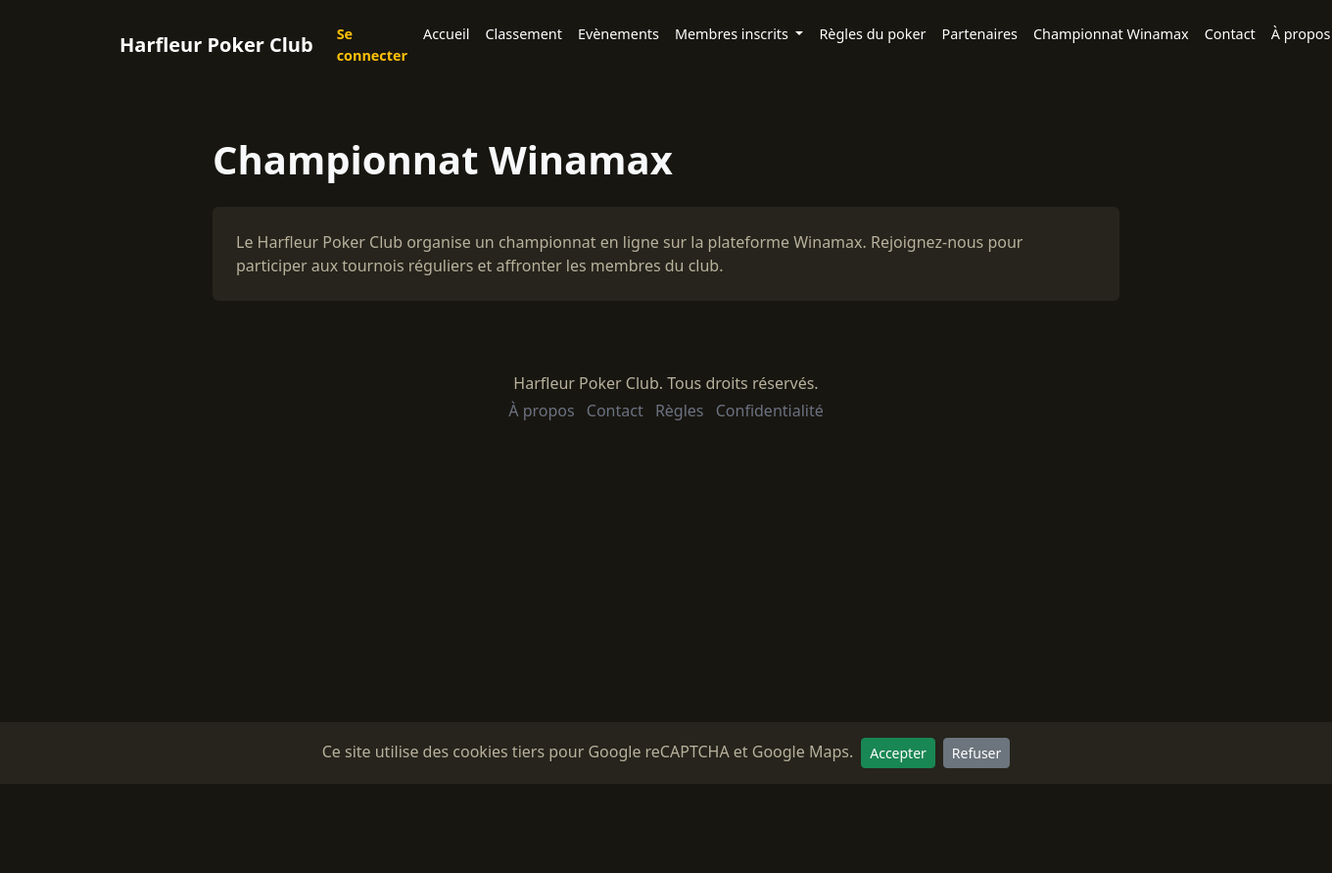
After one commit to Primzark/hpc, a PHP site: page /championnat-winamax in a window 1360 px wide. The commit adds this page. Shown: the whole page at 98% size. Run offline with PHP 8.4, Linux system fonts and the light colour scheme; some libraries are stand-ins or nearby versions.

Commit message:
feat: add Championnat Winamax page

```diff
--- a/index.php
+++ b/index.php
@@ -28,6 +28,7 @@
 $router->add('/ajouter-trombinoscope', 'src/Controller/AjouterTrombinoscopeController.php');
 $router->add('/supprimer-trombinoscope', 'src/Controller/SupprimerTrombinoscopeController.php');
 $router->add('/partenaires', 'src/Controller/PartenaireController.php');
+$router->add('/championnat-winamax', 'src/Controller/ChampionnatWinamaxController.php');
 $router->add('/regles', 'src/Controller/RegleController.php');
 $router->add('/contact', 'src/Controller/ContactController.php');
 $router->add('/propos', 'src/Controller/ProposController.php');
--- a/sitemap.xml
+++ b/sitemap.xml
@@ -20,6 +20,7 @@
   <url><loc>https://harfleurpokerclub76.fr/ajouter-trombinoscope</loc></url>
   <url><loc>https://harfleurpokerclub76.fr/supprimer-trombinoscope</loc></url>
   <url><loc>https://harfleurpokerclub76.fr/partenaires</loc></url>
+  <url><loc>https://harfleurpokerclub76.fr/championnat-winamax</loc></url>
   <url><loc>https://harfleurpokerclub76.fr/regles</loc></url>
   <url><loc>https://harfleurpokerclub76.fr/contact</loc></url>
   <url><loc>https://harfleurpokerclub76.fr/propos</loc></url>
--- /dev/null
+++ b/src/Controller/ChampionnatWinamaxController.php
@@ -0,0 +1,4 @@
+<?php
+session_start();
+require_once __DIR__ . '/../../config.php';
+include_once __DIR__ . '/../View/view_championnat_winamax.php';
--- /dev/null
+++ b/src/View/view_championnat_winamax.php
@@ -0,0 +1,20 @@
+<?php include_once(__DIR__ . '/../../templates/head.php'); ?>
+<?php include_once(__DIR__ . '/../../templates/navbar.php'); ?>
+
+<div class="custom-bg min-vh-100 py-5">
+    <div class="container">
+        <div class="row justify-content-center">
+            <div class="col-12 col-lg-10">
+                <p class="display-6 fw-bold text-light mb-4">Championnat Winamax</p>
+                <div class="form-section-bg p-4 rounded text-light">
+                    <p class="custom-text mb-0">
+                        Le Harfleur Poker Club organise un championnat en ligne sur la plateforme Winamax.
+                        Rejoignez-nous pour participer aux tournois réguliers et affronter les membres du club.
+                    </p>
+                </div>
+            </div>
+        </div>
+    </div>
+    <?php include_once(__DIR__ . '/../../templates/VisualFooter.php'); ?>
+    <?php include_once(__DIR__ . '/../../templates/footer.php'); ?>
+</div>
--- a/templates/navbar.php
+++ b/templates/navbar.php
@@ -96,6 +96,10 @@
                     <a class="nav-link text-white text-nowrap" href="/partenaires">Partenaires</a>
                 </li>
 
+                <li class="nav-item">
+                    <a class="nav-link text-white text-nowrap" href="/championnat-winamax">Championnat Winamax</a>
+                </li>
+
                 <!-- Lien direct vers Contact -->
                 <li class="nav-item">
                     <a class="nav-link text-white text-nowrap" href="/contact">Contact</a>
```
